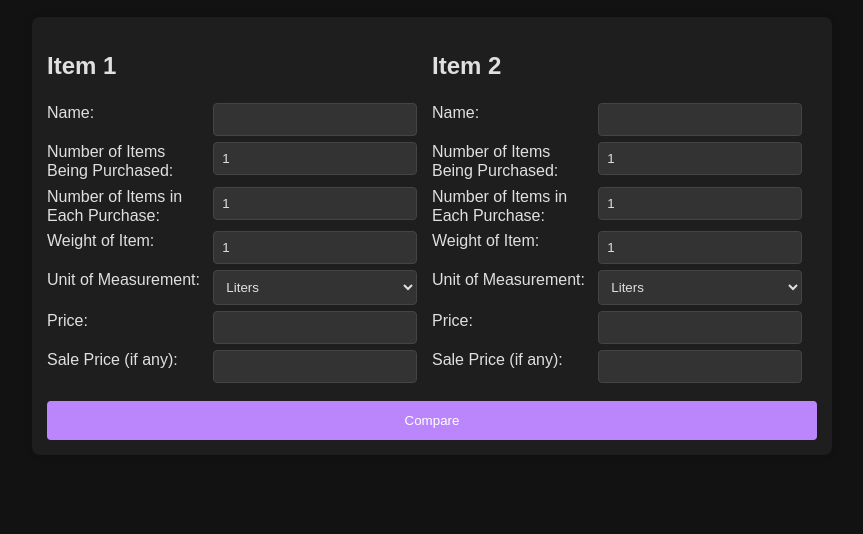
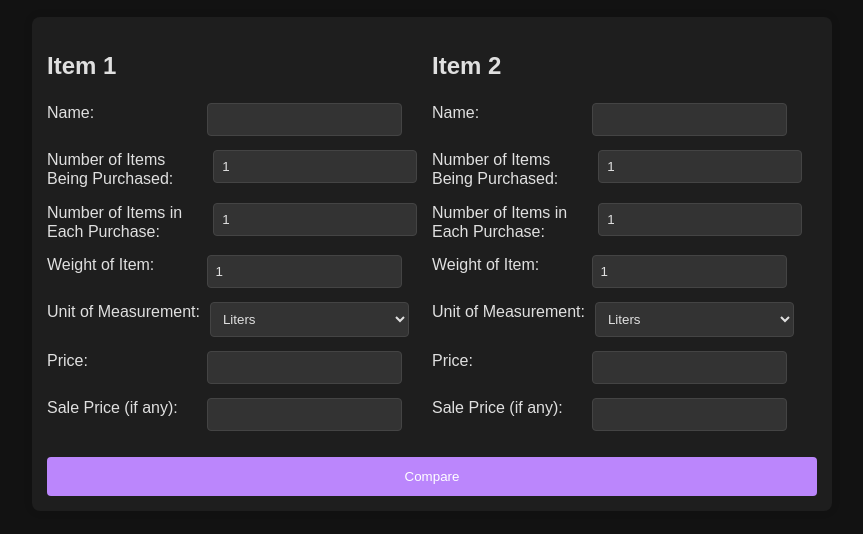
Before and after one commit to xPollutionx/ConFused, a website: page index.html in a window 1280 px wide. Shown: the part 114-648 px from the top of the page, without its empty margins (208-1071 px from the left). Drawn offline with Linux system fonts and the light colour scheme.

Commit message:
Add files via upload

```diff
--- a/styles.css
+++ b/styles.css
@@ -37,6 +37,11 @@ h1 {
 table {
     width: 100%;
     border-spacing: 0;
+}
+
+tr {
+    margin-bottom: 8px;
+    display: block;
 }
 
 td {
```
